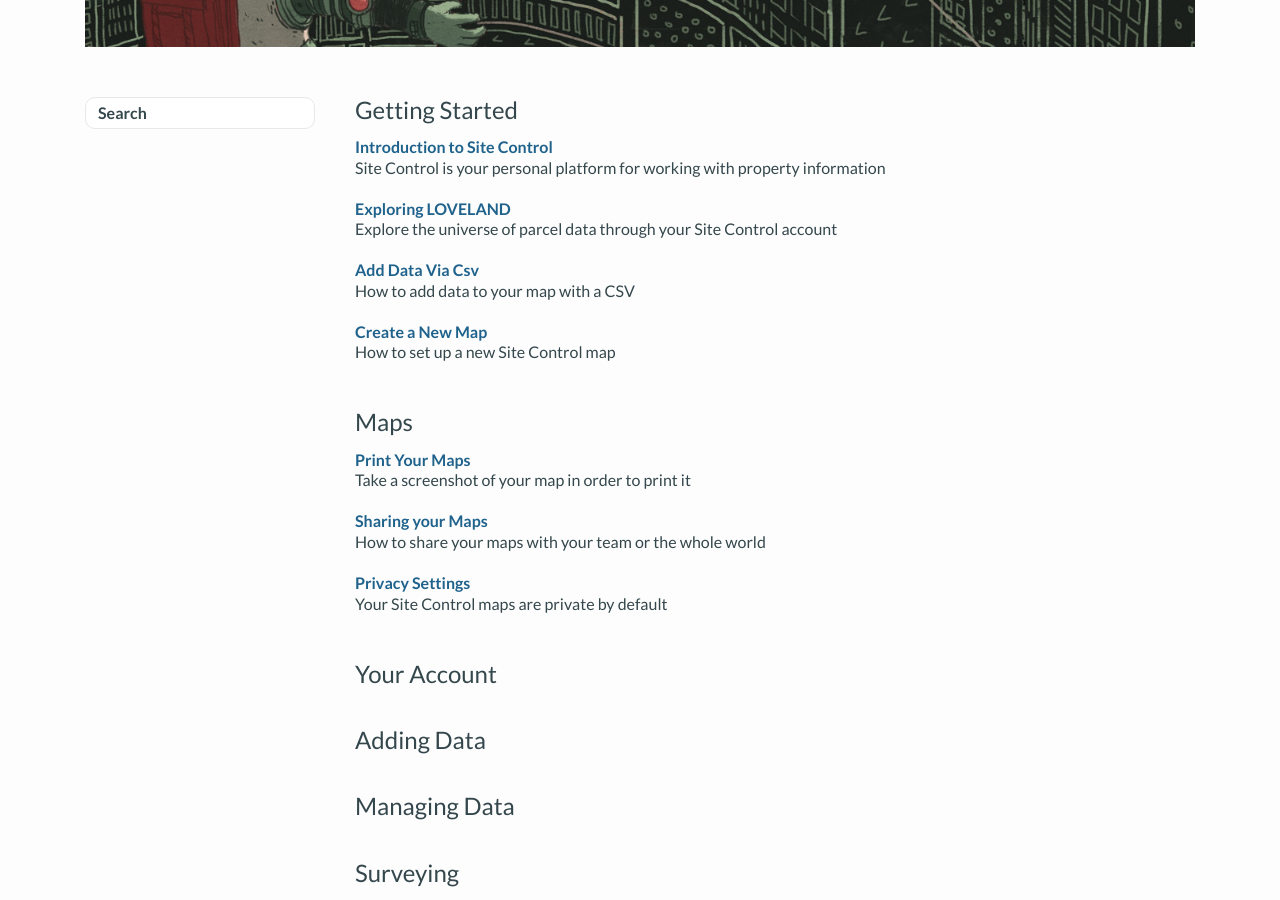
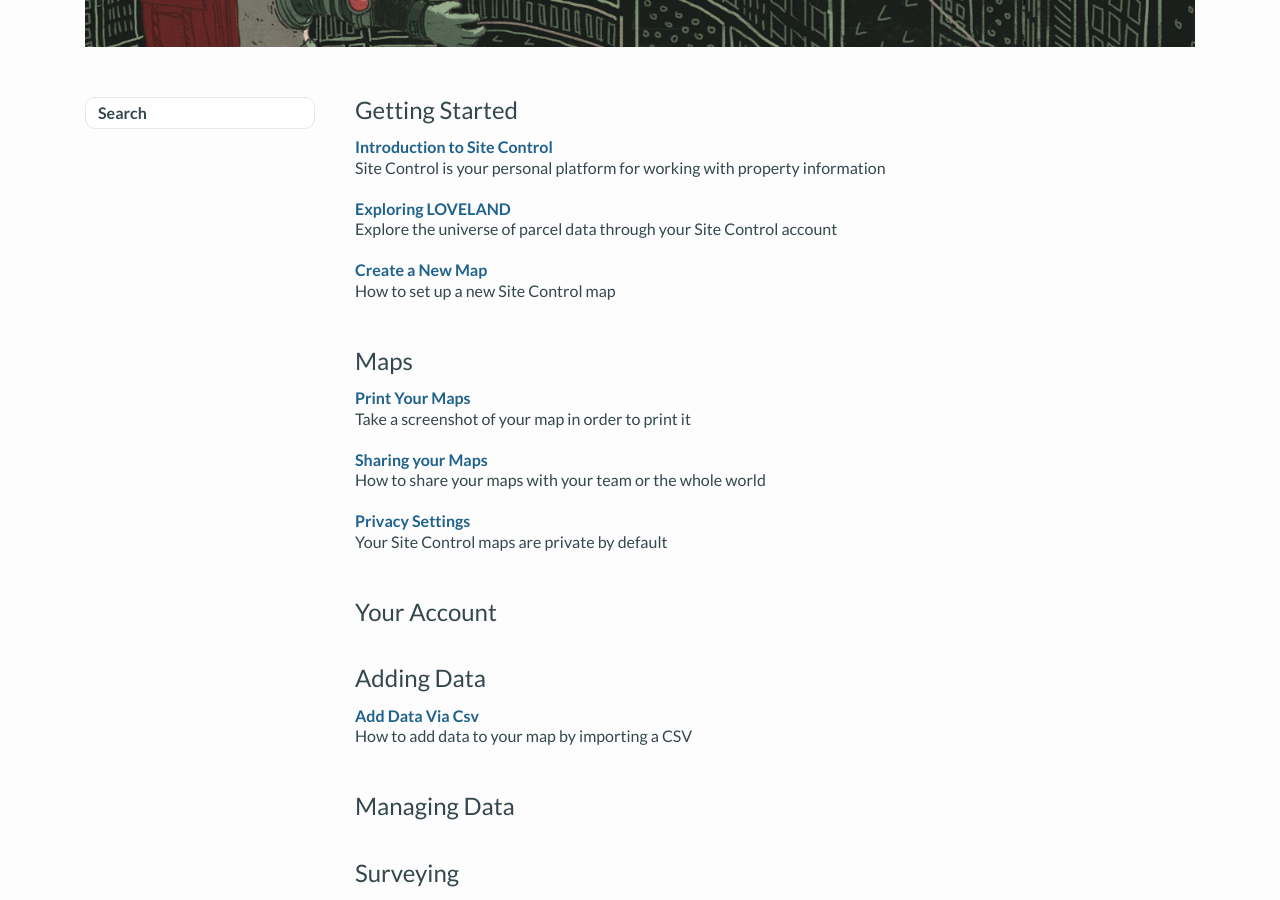
Before and after one commit to loveland/support, a Jekyll site: the page built from index.html, in a window 1280 px wide and 900 px high, scrolled down 449 px. Built offline with Jekyll 4.4.1, drawn with Linux system fonts in a browser that asks for light colours; a script that is not in the unit is left out.

Commit message:
Updated Add-Data-Via-CSV.md

```diff
--- a/_articles/Add-Data-Via-CSV.md
+++ b/_articles/Add-Data-Via-CSV.md
@@ -1,8 +1,8 @@
 ---
 weight: 3
-category: Getting Started
+category: Adding Data
 published: true
-intro: How to add data to your map with a CSV
+intro: How to add data to your map by importing a CSV
 ---
 With Site Control you can import data from CSVs and Excel spreadsheets to visualize, query, and work with the data in a parcel map setting.
 
```
